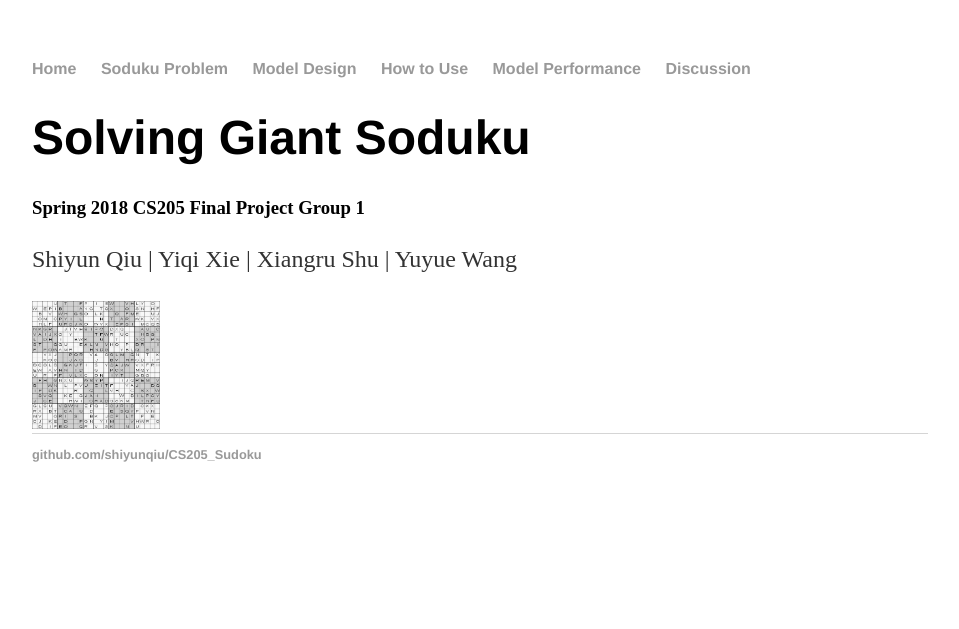
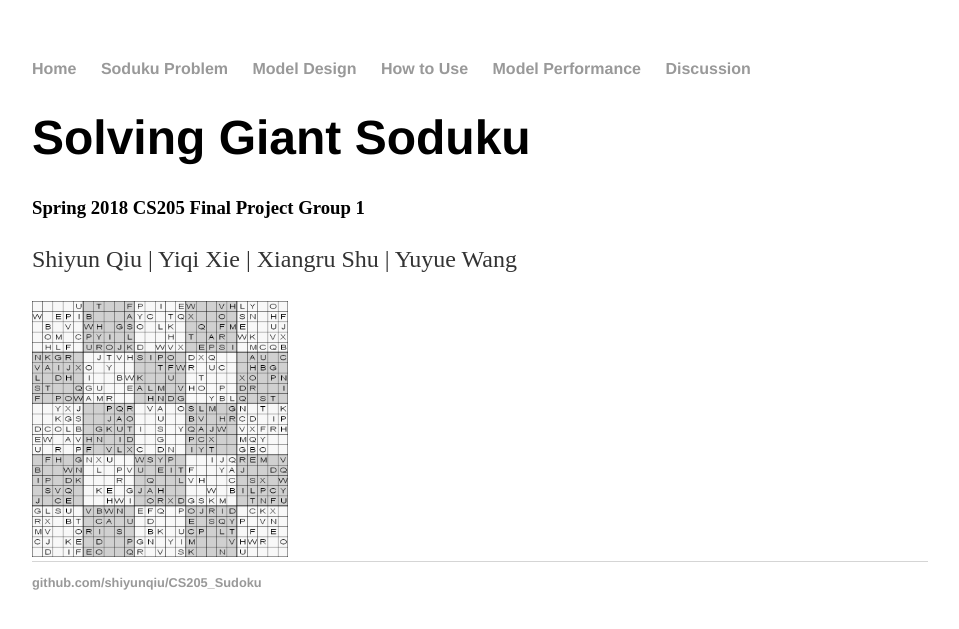
Before and after one commit to shuxiangru/CS205_G1.github.io, a Jekyll site: the page built from index.html, in a window 1280 px wide. Shown: the top 629 px of the page, without its empty margins (160-1119 px from the left). Built offline with Jekyll 4.4.1, drawn with Linux system fonts in a browser that asks for light colours.

Commit message:
Update index.html

```diff
--- a/index.html
+++ b/index.html
@@ -10,5 +10,5 @@ title: Spring 2018 CS205 Final Project Group 1
 			<p> Shiyun Qiu | Yiqi Xie | Xiangru Shu | Yuyue Wang</p>
 		</div>
 		<div class ="img">
-		<img src="/CS205_G1.github.io/img/sudoku.jpg" alt="sudoku" width="128" height="128">
+		<img src="/CS205_G1.github.io/img/sudoku.jpg" alt="sudoku" width="256" height="256">
 		</div>
```
